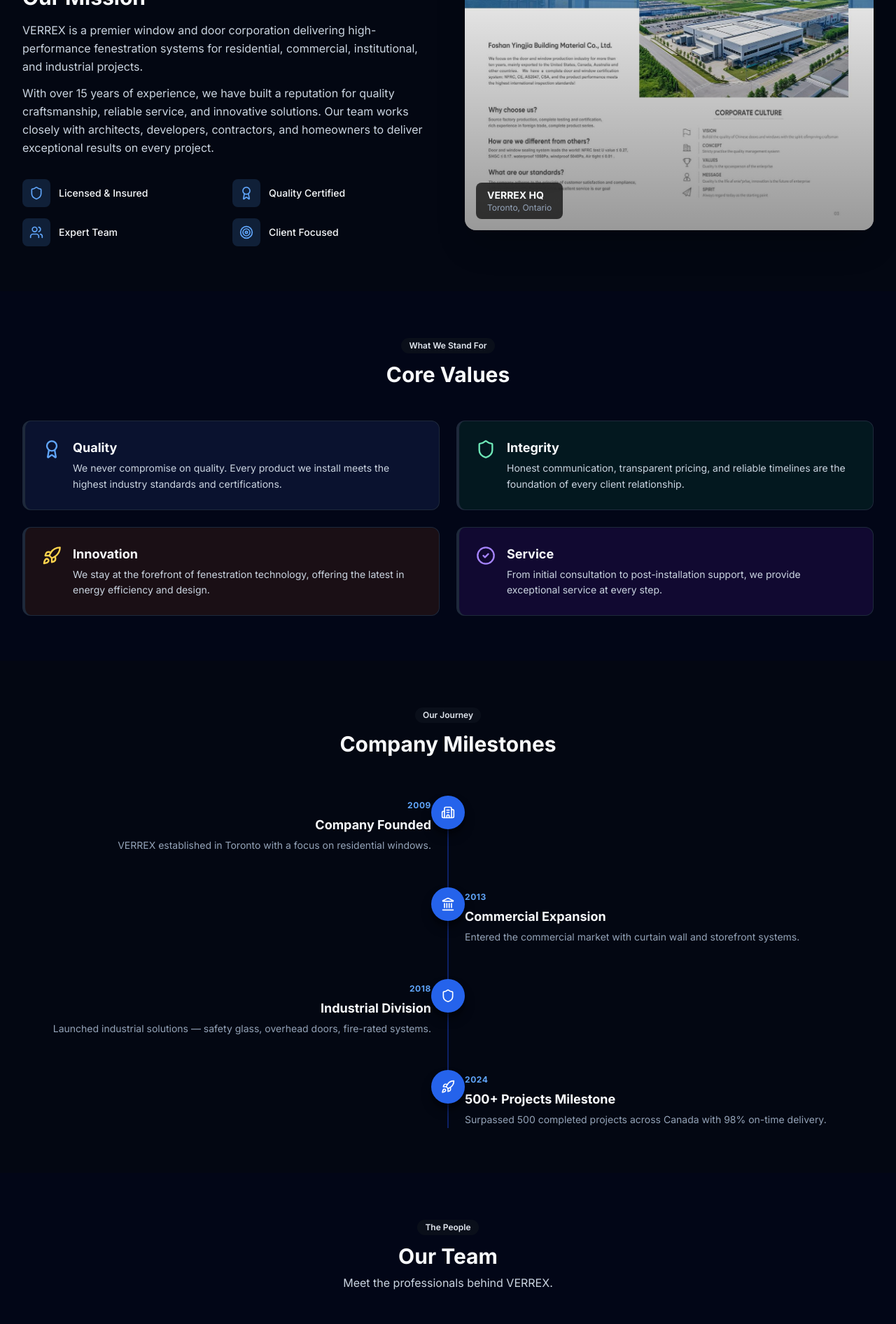
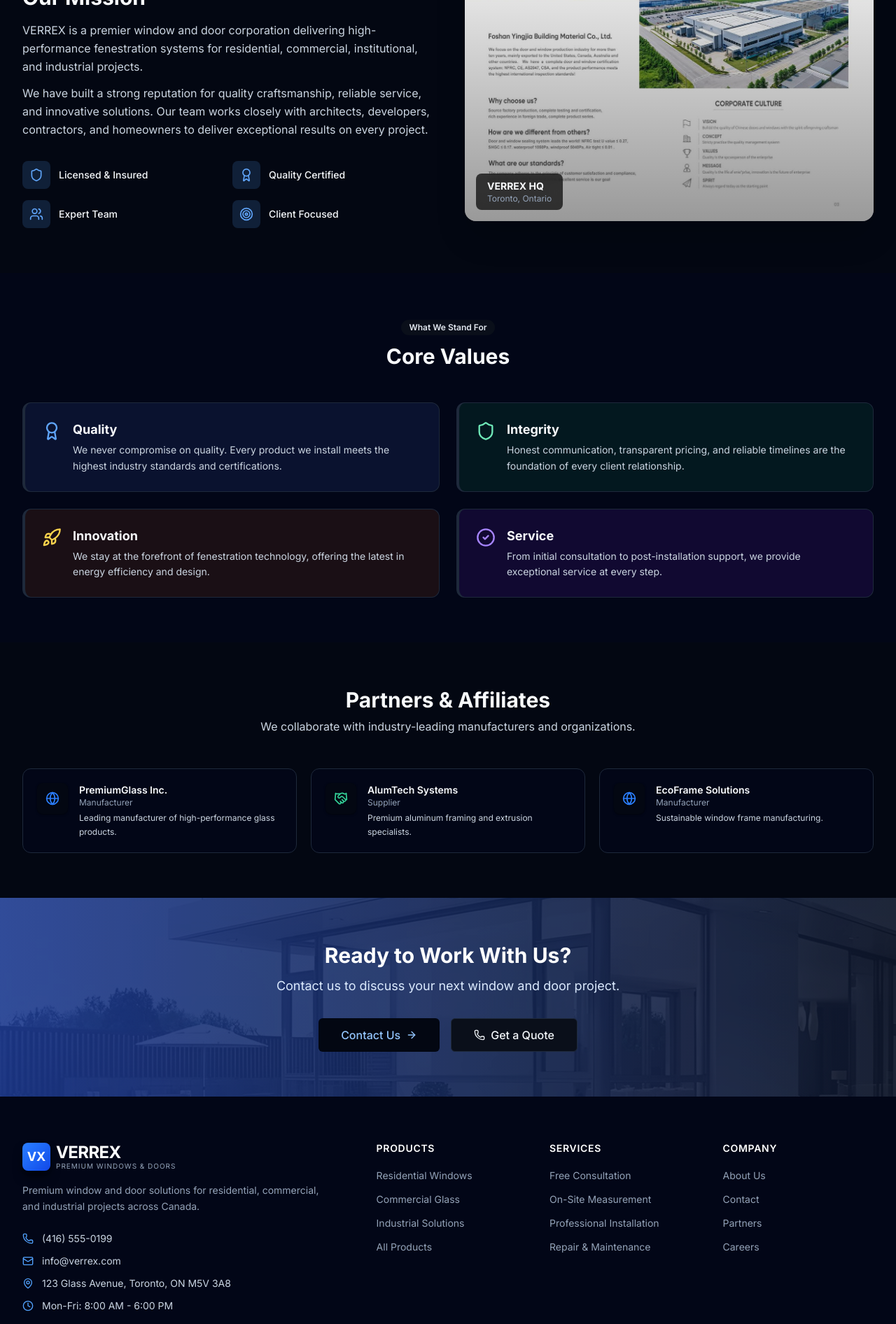
Before and after one commit to OL-Projects/verrex-website, a Next.js app: page /en/about in a window 1280 px wide. Shown: the part 860-2752 px from the top of the page at 70% size. Built offline with nearby package versions, Linux system fonts and the light colour scheme.

Commit message:
refactor: optimize about page - remove Our Journey and Our Team sections, remove specific dates and years

```diff
--- a/messages/en.json
+++ b/messages/en.json
@@ -121,7 +121,7 @@
     "description": "Learn about our commitment to delivering premium fenestration solutions across Canada.",
     "missionTitle": "Our Mission",
     "missionText1": "VERREX is a premier window and door corporation delivering high-performance fenestration systems for residential, commercial, institutional, and industrial projects.",
-    "missionText2": "With over 15 years of experience, we have built a reputation for quality craftsmanship, reliable service, and innovative solutions. Our team works closely with architects, developers, contractors, and homeowners to deliver exceptional results on every project.",
+    "missionText2": "We have built a strong reputation for quality craftsmanship, reliable service, and innovative solutions. Our team works closely with architects, developers, contractors, and homeowners to deliver exceptional results on every project.",
     "licensedInsured": "Licensed & Insured",
     "qualityCertified": "Quality Certified",
     "expertTeam": "Expert Team",
@@ -135,8 +135,6 @@
     "innovationDesc": "We stay at the forefront of fenestration technology, offering the latest in energy efficiency and design.",
     "serviceTitle": "Service",
     "serviceDesc": "From initial consultation to post-installation support, we provide exceptional service at every step.",
-    "ourTeam": "Our Team",
-    "teamDesc": "Meet the professionals behind VERREX.",
     "partnersTitle": "Partners & Affiliates",
     "partnersDesc": "We collaborate with industry-leading manufacturers and organizations.",
     "ctaTitle": "Ready to Work With Us?",
--- a/messages/fr.json
+++ b/messages/fr.json
@@ -121,7 +121,7 @@
     "description": "Découvrez notre engagement à offrir des solutions de fenestration haut de gamme partout au Canada.",
     "missionTitle": "Notre mission",
     "missionText1": "VERREX est une entreprise de fenêtres et de portes de premier plan qui offre des systèmes de fenestration haute performance pour les projets résidentiels, commerciaux, institutionnels et industriels.",
-    "missionText2": "Avec plus de 15 ans d'expérience, nous avons bâti une réputation de qualité artisanale, de service fiable et de solutions innovantes. Notre équipe travaille étroitement avec les architectes, promoteurs, entrepreneurs et propriétaires pour livrer des résultats exceptionnels sur chaque projet.",
+    "missionText2": "Nous avons bâti une solide réputation de qualité artisanale, de service fiable et de solutions innovantes. Notre équipe travaille étroitement avec les architectes, promoteurs, entrepreneurs et propriétaires pour livrer des résultats exceptionnels sur chaque projet.",
     "licensedInsured": "Licencié et assuré",
     "qualityCertified": "Certifié qualité",
     "expertTeam": "Équipe d'experts",
@@ -135,8 +135,6 @@
     "innovationDesc": "Nous restons à l'avant-garde de la technologie de fenestration, offrant les dernières avancées en efficacité énergétique et en design.",
     "serviceTitle": "Service",
     "serviceDesc": "De la consultation initiale au soutien après-installation, nous offrons un service exceptionnel à chaque étape.",
-    "ourTeam": "Notre équipe",
-    "teamDesc": "Rencontrez les professionnels derrière VERREX.",
     "partnersTitle": "Partenaires et affiliés",
     "partnersDesc": "Nous collaborons avec des fabricants et des organisations de premier plan.",
     "ctaTitle": "Prêt à travailler avec nous?",
--- a/src/app/[locale]/about/page.tsx
+++ b/src/app/[locale]/about/page.tsx
@@ -6,25 +6,11 @@
 import { partners } from "@/lib/data"
 import {
   Shield, Award, Users, Target, ArrowRight, CheckCircle2,
-  Handshake, Globe, Phone, Calendar, Building2, Landmark, Rocket,
+  Handshake, Globe, Phone, Rocket,
 } from "lucide-react"
 import type { Metadata } from "next"
 
 export const metadata: Metadata = { title: "About Us" }
-
-const team = [
-  { name: "Alexandra Dumont", role: "CEO & Founder", desc: "15+ years in the window and door industry.", initials: "AD", color: "from-blue-500 to-blue-700" },
-  { name: "Marcus Chen", role: "Head of Operations", desc: "Expert in project management and logistics.", initials: "MC", color: "from-emerald-500 to-emerald-700" },
-  { name: "Sarah Williams", role: "Lead Designer", desc: "Specializing in custom door systems.", initials: "SW", color: "from-violet-500 to-violet-700" },
-  { name: "David Petrov", role: "Installation Director", desc: "Master craftsman with 20+ years experience.", initials: "DP", color: "from-amber-500 to-amber-700" },
-]
-
-const milestones = [
-  { year: "2009", title: "Company Founded", desc: "VERREX established in Toronto with a focus on residential windows.", icon: Building2 },
-  { year: "2013", title: "Commercial Expansion", desc: "Entered the commercial market with curtain wall and storefront systems.", icon: Landmark },
-  { year: "2018", title: "Industrial Division", desc: "Launched industrial solutions — safety glass, overhead doors, fire-rated systems.", icon: Shield },
-  { year: "2024", title: "500+ Projects Milestone", desc: "Surpassed 500 completed projects across Canada with 98% on-time delivery.", icon: Rocket },
-]
 
 const valueColors = [
   { bg: "bg-blue-50 dark:bg-blue-900/20", border: "border-l-blue-500", icon: "text-blue-600 dark:text-blue-400" },
@@ -65,7 +51,7 @@
           <div className="grid grid-cols-2 md:grid-cols-4 gap-8 text-center">
             {[
               { value: "500+", label: "Projects Completed" },
-              { value: "15+", label: "Years of Experience" },
+              { value: "50+", label: "Expert Team Members" },
               { value: "2M+", label: "Sq Ft Installed" },
               { value: "98%", label: "On-Time Delivery" },
             ].map((stat, i) => (
@@ -86,7 +72,7 @@
               {/* Pull quote */}
               <div className="border-l-4 border-blue-600 pl-6 mb-8">
                 <p className="text-xl md:text-2xl font-semibold text-slate-800 dark:text-white italic leading-relaxed">
-                  &ldquo;Excellence in every pane — delivering quality fenestration solutions since 2009.&rdquo;
+                  &ldquo;Excellence in every pane &mdash; delivering quality fenestration solutions you can trust.&rdquo;
                 </p>
               </div>
               <h2 className="text-2xl md:text-3xl font-bold text-slate-900 dark:text-white">{t('missionTitle')}</h2>
@@ -149,64 +135,6 @@
         </div>
       </section>
 
-      {/* Company Timeline */}
-      <section className="py-16 dark:bg-[#030712]">
-        <div className="mx-auto max-w-7xl px-4 sm:px-6 lg:px-8">
-          <div className="text-center mb-14">
-            <Badge variant="secondary" className="mb-3">Our Journey</Badge>
-            <h2 className="text-2xl md:text-3xl font-bold text-slate-900 dark:text-white">Company Milestones</h2>
-          </div>
-          <div className="relative">
-            {/* Vertical line */}
-            <div className="absolute left-6 md:left-1/2 top-0 bottom-0 w-px bg-blue-200 dark:bg-blue-800 -translate-x-1/2" />
-            <div className="space-y-12">
-              {milestones.map((m, idx) => {
-                const isLeft = idx % 2 === 0
-                return (
-                  <div key={m.year} className={`relative flex items-start gap-6 md:gap-0 ${isLeft ? 'md:flex-row' : 'md:flex-row-reverse'}`}>
-                    {/* Content */}
-                    <div className={`flex-1 md:w-1/2 ${isLeft ? 'md:pr-12 md:text-right' : 'md:pl-12'}`}>
-                      <span className="text-xs font-bold text-blue-600 dark:text-blue-400 uppercase tracking-wider">{m.year}</span>
-                      <h3 className="text-lg font-bold text-slate-900 dark:text-white mt-1">{m.title}</h3>
-                      <p className="text-sm text-slate-500 dark:text-slate-400 mt-1 leading-relaxed">{m.desc}</p>
-                    </div>
-                    {/* Center dot */}
-                    <div className="absolute left-6 md:left-1/2 -translate-x-1/2 h-12 w-12 rounded-full bg-blue-600 dark:bg-blue-500 flex items-center justify-center shadow-lg shadow-blue-600/25 z-10">
-                      <m.icon className="h-5 w-5 text-white" />
-                    </div>
-                    {/* Spacer for other side */}
-                    <div className="hidden md:block flex-1 md:w-1/2" />
-                  </div>
-                )
-              })}
-            </div>
-          </div>
-        </div>
-      </section>
-
-      {/* Team */}
-      <section className="py-16 bg-slate-50 dark:bg-[#020617]">
-        <div className="mx-auto max-w-7xl px-4 sm:px-6 lg:px-8">
-          <div className="text-center mb-12">
-            <Badge variant="secondary" className="mb-3">The People</Badge>
-            <h2 className="text-2xl md:text-3xl font-bold text-slate-900 dark:text-white">{t('ourTeam')}</h2>
-            <p className="mt-2 text-slate-600 dark:text-slate-400">{t('teamDesc')}</p>
-          </div>
-          <div className="grid grid-cols-1 sm:grid-cols-2 lg:grid-cols-4 gap-6">
-            {team.map((member) => (
-              <div key={member.name} className="group text-center p-6 rounded-2xl bg-white dark:bg-[#0a0f1a] border border-slate-200 dark:border-slate-800 hover:shadow-lg transition-shadow duration-300">
-                <div className={`h-20 w-20 mx-auto bg-gradient-to-br ${member.color} rounded-full flex items-center justify-center mb-4 shadow-lg group-hover:scale-105 transition-transform duration-300`}>
-                  <span className="text-white font-bold text-xl">{member.initials}</span>
-                </div>
-                <h3 className="font-bold text-slate-900 dark:text-white">{member.name}</h3>
-                <p className="text-sm text-blue-600 dark:text-blue-400 font-medium">{member.role}</p>
-                <p className="mt-2 text-xs text-slate-500 dark:text-slate-400 leading-relaxed">{member.desc}</p>
-              </div>
-            ))}
-          </div>
-        </div>
-      </section>
-
       {/* Partners */}
       <section id="partners" className="py-16 dark:bg-[#030712]">
         <div className="mx-auto max-w-7xl px-4 sm:px-6 lg:px-8">
```
